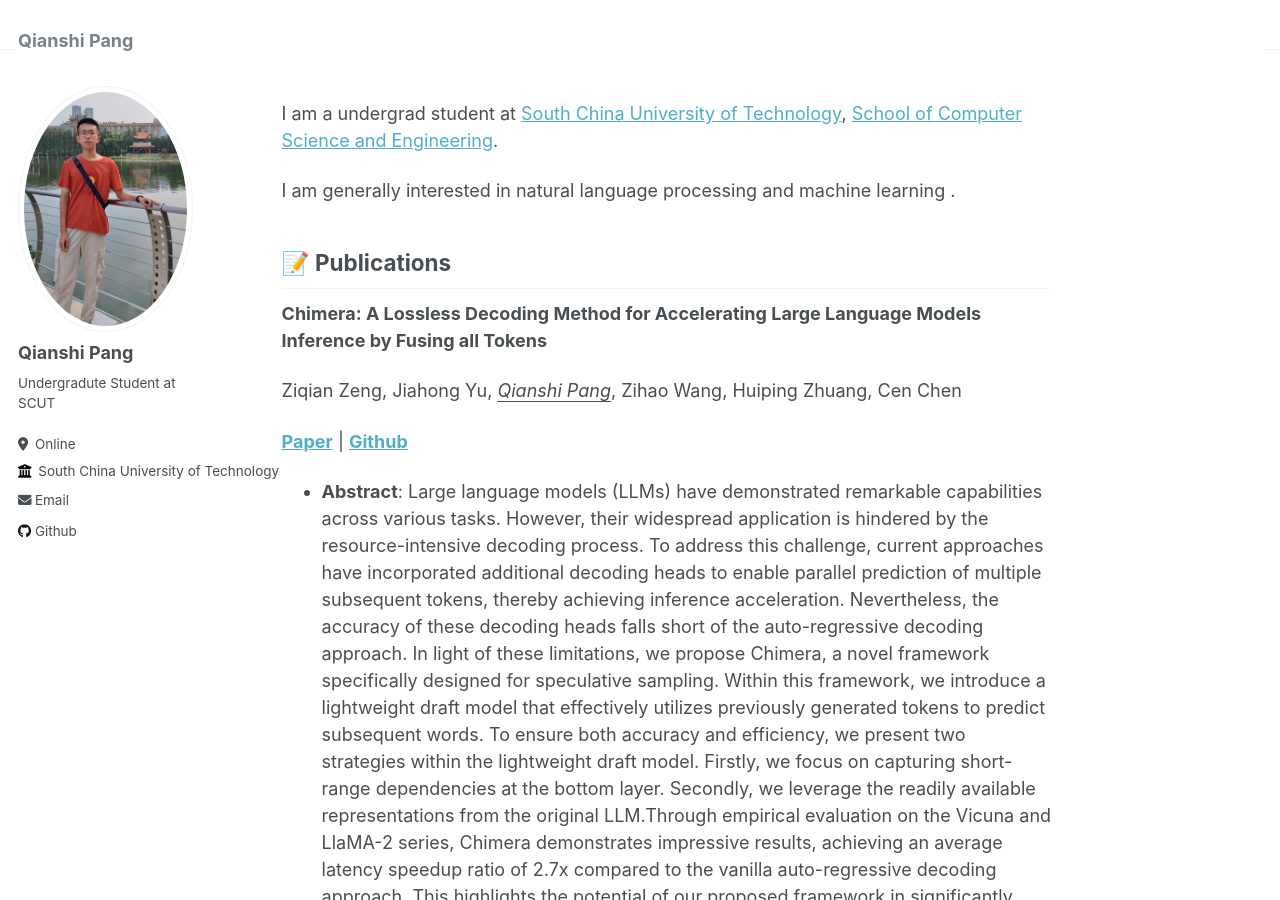
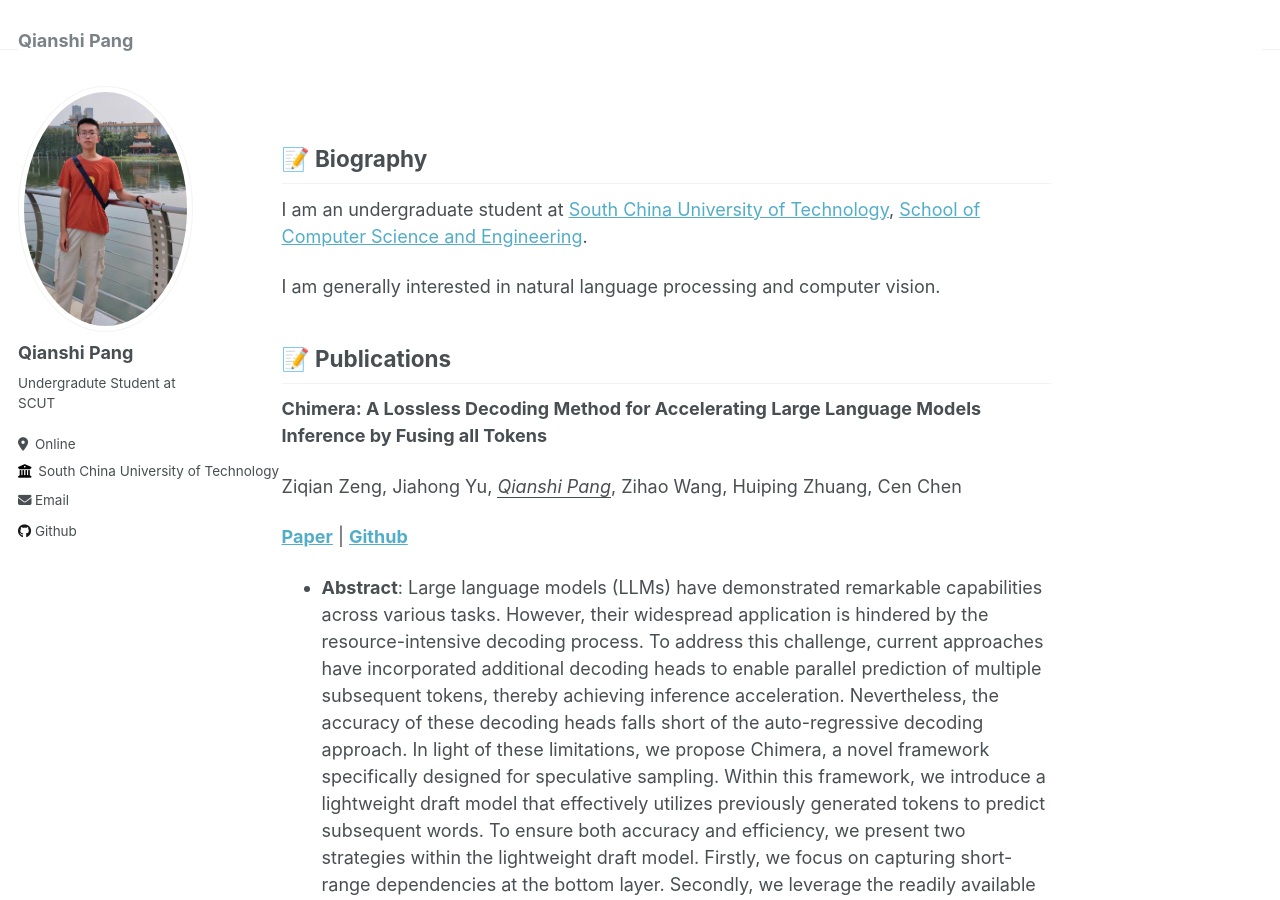
Before and after one commit to qspang/qspang.github.io, a Jekyll site: the page built from _pages/about.md, in a window 1280 px wide and 900 px high. Built offline with Jekyll 4.4.1, drawn with Linux system fonts in a browser that asks for light colours.

Commit message:
Update about.md

```diff
--- a/_pages/about.md
+++ b/_pages/about.md
@@ -9,9 +9,11 @@ redirect_from:
 ---
 
 <!-- ## About Me -->
-I am a undergrad student at [South China University of Technology](https://www.scut.edu.cn/new/), [School of Computer Science and Engineering](https://www2.scut.edu.cn/cs/).
+## 📝 Biography
 
-I am generally interested in natural language processing and machine learning .
+I am an undergraduate student at [South China University of Technology](https://www.scut.edu.cn/new/), [School of Computer Science and Engineering](https://www2.scut.edu.cn/cs/).
+
+I am generally interested in natural language processing and computer vision.
 
 ## 📝 Publications
 
```
